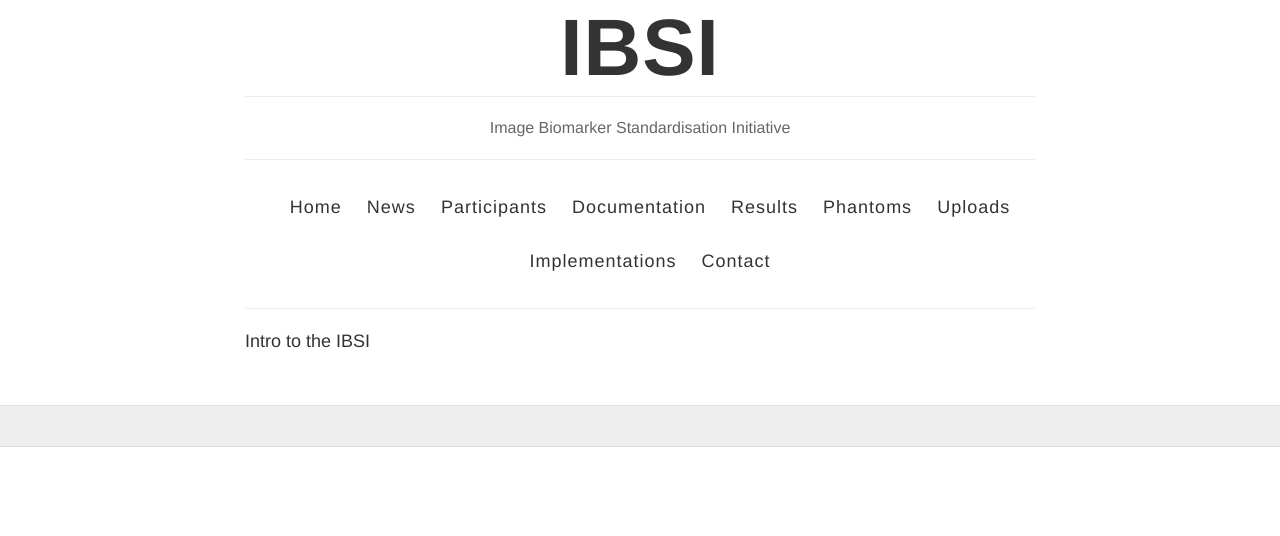
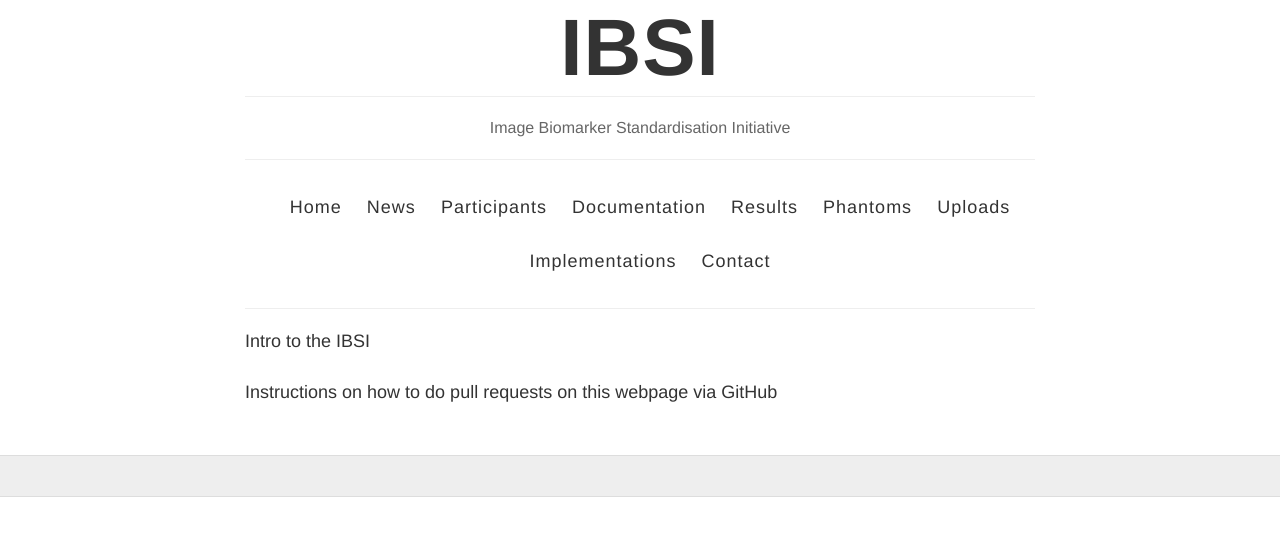
Before and after one commit to rkpandya/IBSI-test, a Jekyll site: the page built from index.html, in a window 1280 px wide. Shown: the top 536 px of the page. Built offline with Jekyll 4.4.1, drawn with Linux system fonts in a browser that asks for light colours.

Commit message:
Update index.html

```diff
--- a/index.html
+++ b/index.html
@@ -36,5 +36,8 @@ layout : default
 <body>
 
 Intro to the IBSI
+<br style="margin-bottom:240px;"/>
+<br style="margin-bottom:240px;"/>
+Instructions on how to do pull requests on this webpage via GitHub
 
 </body>
```
